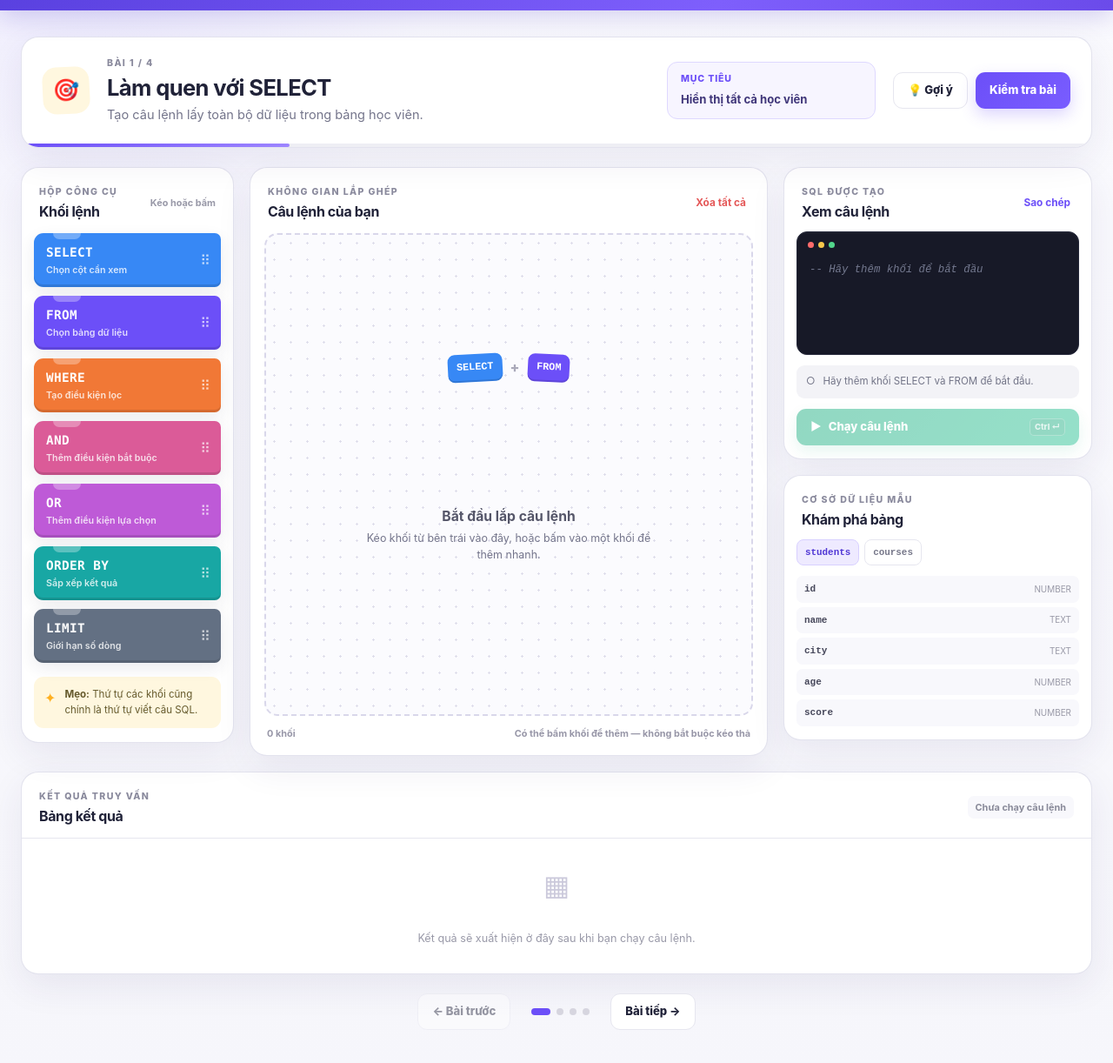
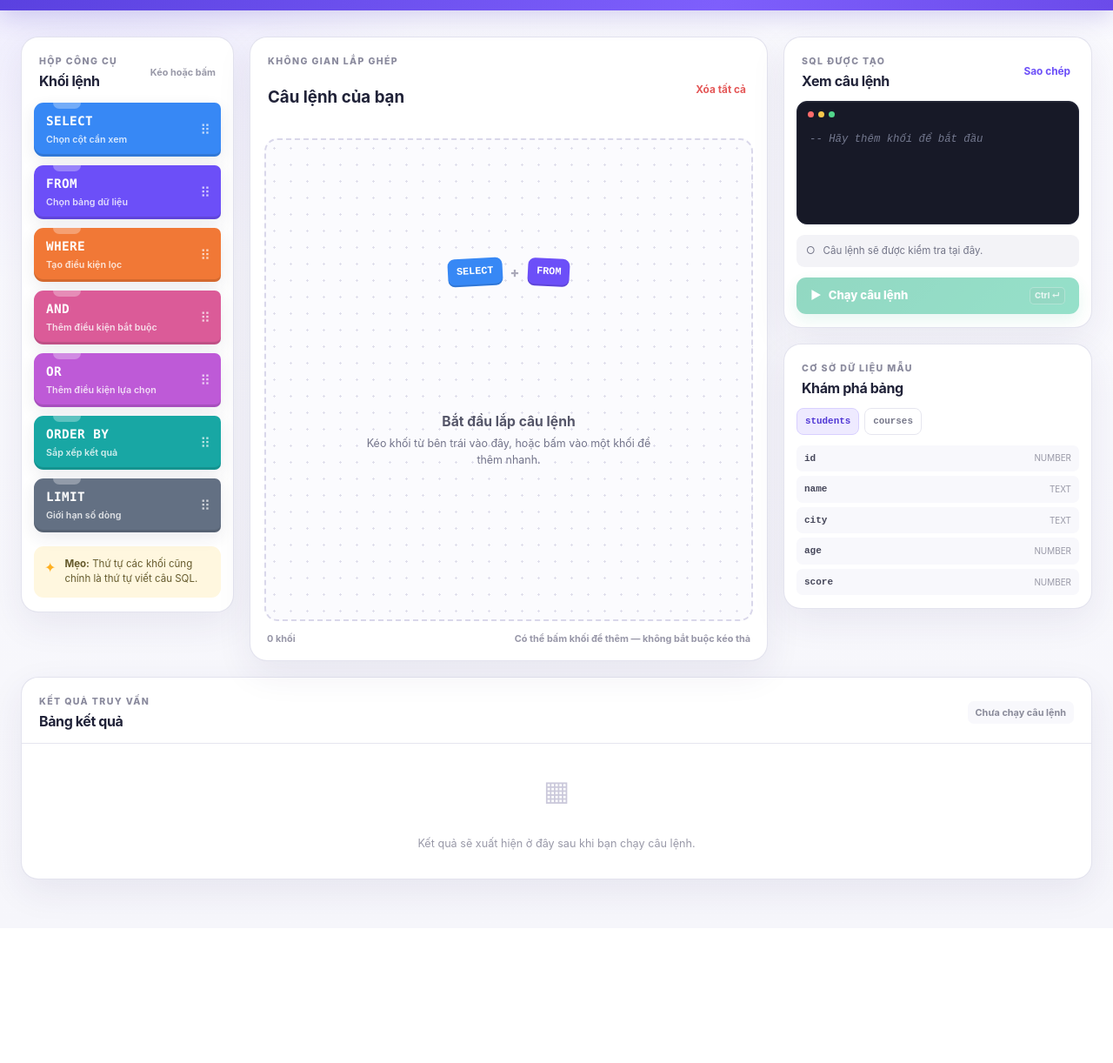
Before and after one commit to bdt652/sql-scratch-lab, a plain HTML site: page index.html in a window 1280 px wide. Shown: the part 60-1282 px from the top of the page at 87% size. After the commit the page ends 1127 px from the top, so only its background shows below. Drawn offline with Linux system fonts and the light colour scheme.

Commit message:
Gỡ giao diện bài học

```diff
--- a/index.html
+++ b/index.html
@@ -32,26 +32,6 @@
     </header>
 
     <main class="app-shell">
-      <section class="lesson-card" aria-labelledby="lessonTitle">
-        <div class="lesson-icon" aria-hidden="true">🎯</div>
-        <div class="lesson-copy">
-          <div class="eyebrow" id="lessonStep">BÀI 1 / 4</div>
-          <h1 id="lessonTitle">Làm quen với SELECT</h1>
-          <p id="lessonDescription">Tạo câu lệnh lấy toàn bộ dữ liệu trong bảng học viên.</p>
-        </div>
-        <div class="lesson-goal" id="lessonGoal">
-          <span>Mục tiêu</span>
-          <code>Hiển thị tất cả học viên</code>
-        </div>
-        <div class="lesson-controls">
-          <button class="button button-ghost" id="hintButton" type="button">💡 Gợi ý</button>
-          <button class="button button-primary" id="checkButton" type="button">Kiểm tra bài</button>
-        </div>
-        <div class="lesson-progress" aria-label="Tiến độ bài học">
-          <div class="lesson-progress-bar" id="lessonProgressBar"></div>
-        </div>
-      </section>
-
       <section class="builder-grid" aria-label="Trình tạo câu lệnh SQL">
         <aside class="panel palette-panel" aria-labelledby="paletteTitle">
           <div class="panel-heading">
@@ -74,7 +54,7 @@
           <div class="panel-heading workspace-heading">
             <div>
               <span class="eyebrow">KHÔNG GIAN LẮP GHÉP</span>
-              <h2 id="workspaceTitle">Câu lệnh của bạn</h2>
+              <h1 id="workspaceTitle">Câu lệnh của bạn</h1>
             </div>
             <button class="text-button danger-text" id="clearButton" type="button">Xóa tất cả</button>
           </div>
@@ -154,12 +134,6 @@
         </div>
         <div class="table-scroll" id="resultTableWrap" hidden></div>
       </section>
-
-      <nav class="lesson-navigation" aria-label="Điều hướng bài học">
-        <button class="button button-ghost" id="previousLessonButton" type="button" disabled>← Bài trước</button>
-        <div class="lesson-dots" id="lessonDots" aria-label="Các bài học"></div>
-        <button class="button button-ghost" id="nextLessonButton" type="button">Bài tiếp →</button>
-      </nav>
     </main>
 
     <div class="toast-region" id="toastRegion" aria-live="polite" aria-atomic="true"></div>
```
